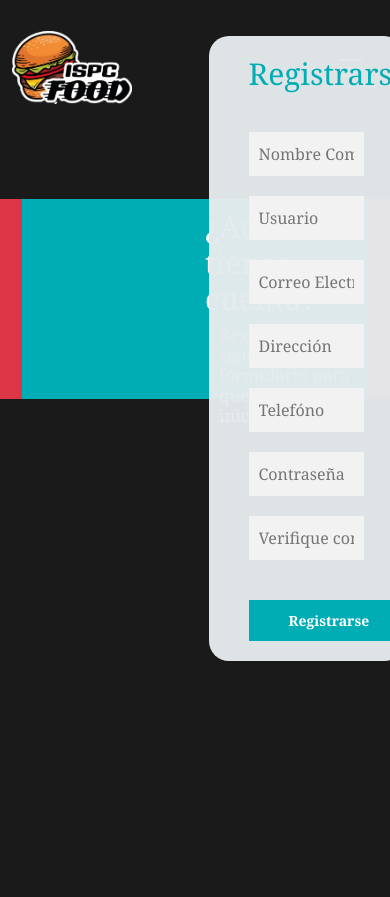
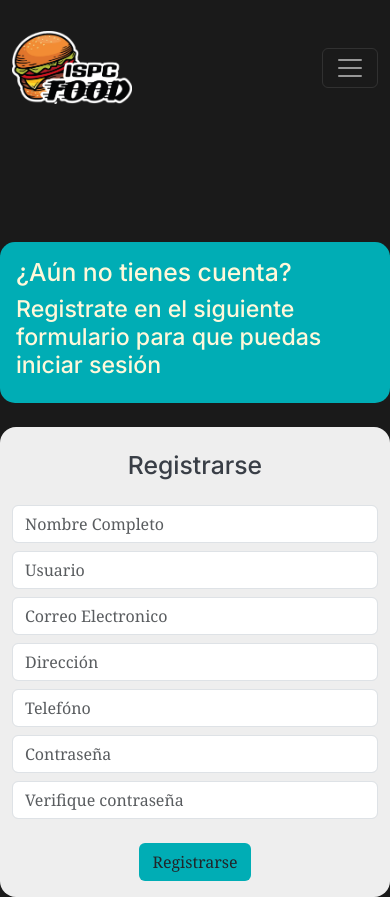
Before and after one commit to moispc/fullstack2023, a plain HTML site: page frontend/registro.html in a window 390 px wide. Before the commit the page ends 844 px from the top, so only its background shows below. Drawn offline with nearby package versions, Linux system fonts and the light colour scheme.

Commit message:
fix: responsive login and register

```diff
--- a/frontend/registro.html
+++ b/frontend/registro.html
@@ -70,49 +70,38 @@
 
 
 
-        <!-- <nav class="nav_barra">
-            <a href="index.html" class="nav_link">Inicio</a>
-            <a href="#nosotros" class="nav_link">Nosotros</a>
-            <a href="#carta" class="nav_link">Carta</a>
-            <a href="#contacto" class="nav_link">Contacto</a>
-            <a href="#PideYa" class="nav_link">Pide Ya!</a>
-            <div class="nav_login">
-                <a href="../frontend/login.html" class="nav_link" target="_blank">Ingresar</a>
-                <a href="../frontend/registro.html" class="nav_link" target="_blank">Soy nuevo</a>
-            </div> -->
-            <!-- <a href="#">IR SECCIÓN 2</a>
-            <a href="#">IR SECCIÓN 3</a> -->
-        <!-- </nav> -->
-
-        <!-- <div><img src="/img/empanda portada.png" alt="empanada portada"></div> -->
     </header>
 
 
+<main class="container">
 
 
-    <div class="contenedor__todo bg-danger container">
+    <div class="contenedor__todo row">
 
-        <div class="caja__principal">
-            <div class="caja__principal-registro">
+        <div class="caja__principal col-12 col-md-6 px-0 order-1 order-md-2 mb-4 ">
+            <div class="caja__principal-registro bg-color-secundario p-3 inter">
                 <h2>¿Aún no tienes cuenta?</h2>
                 <h3>Registrate en el siguiente formulario para que puedas iniciar sesión</h3>
             </div>
         </div>
+
+        <div class="contenedor__registro col-12 col-md-6 bg-color-primario rounded-4 order-2  order-md-1">
+            <form action="" class="formulario__Registro">
+                <h2 class="text-color-terciario inter text-center my-4">Registrarse</h2>
+                <input type="text" class="form-control my-2"  name="nombre" placeholder="Nombre Completo" >
+                <input type="text" class="form-control my-2"  name="Usuario"  placeholder="Usuario" >
+                <input type="email" class="form-control my-2"  name="email" placeholder="Correo Electronico" >
+                <input type="text" class="form-control my-2"  name="Dirección" placeholder="Dirección" >
+                <input type="tel" class="form-control my-2"  name="tel" placeholder="Telefóno" >
+                <input type="password" class="form-control my-2"  name="contraseña" placeholder="Contraseña">
+                <input type="password" class="form-control my-2"  name="contraseña2" placeholder="Verifique contraseña">
+                <div class="d-flex justify-content-center">
+                    <button class="btn bg-color-secundario my-3">Registrarse</button>
+                </div>
+            </form>
+        </div>
     </div>
-
-    <div class="contenedor__registro">
-        <form action="" class="formulario__Registro">
-        <h2>Registrarse</h2>
-        <input type="text" name="nombre" placeholder="Nombre Completo" >
-        <input type="text" name="Usuario"  placeholder="Usuario" >
-        <input type="email" name="email" placeholder="Correo Electronico" >
-        <input type="text" name="Dirección" placeholder="Dirección" >
-        <input type="tel" name="tel" placeholder="Telefóno" >
-        <input type="password" name="contraseña" placeholder="Contraseña">
-        <input type="password" name="contraseña2" placeholder="Verifique contraseña">
-        <button>Registrarse</button>
-    </form>
-     </div>
-        </div>
-    </body>
+</main>
+</div>
+</body>
     </html>
--- a/frontend/styles/login.css
+++ b/frontend/styles/login.css
@@ -19,27 +19,19 @@ ejemplo:     <color: var(--color-primario);>
 
     .contenedor__registro{
 
-    position: absolute;
-top: -40%;
-    left: 25%;
-    right: 40%;
-    width: 50%;
-    max-width: 380px;
 
- }
-  .body{
-    background-color:#393E46;
+      max-width: 390px;
 
     }
 
+
     .contenedor__registro form{
-    width: 100%;
-    margin: auto;
-    margin-top:500px;
-    margin-left: 150px;
+
+      margin-left: auto;
+      margin-right: auto;
+
       padding: 20px 40px;
       background:  #e6ebedef;
-    position: absolute;
       border-radius: 20px;
     }
 
@@ -61,7 +53,7 @@ top: -40%;
     }
     .contenedor__registro form button{
       padding: 10px 40px;
-    margin-top: 40px;
+      margin: 40px 2px 0;
       border: none;
       font-size: 14px;
       background: #00ADB5;;
@@ -69,14 +61,6 @@ top: -40%;
       cursor: pointer;
       color: white;
       outline: none;
-  }
-
-  @media (width <= 768px) {
-    .header_basic{
-        flex-direction: column;
+      width: 146px;
 
     }
-nav a{
-    font-size:20px;
-}
-}
--- a/frontend/styles/registro.css
+++ b/frontend/styles/registro.css
@@ -9,18 +9,28 @@ var(--color-cuaternario)
 ejemplo:     <color: var(--color-primario);>
 */
 
-body{
-    background-color:#393E46;
+
+
+.caja__principal-registro{
+    margin-top: 30%;
+    border-radius: 15px;
 }
 
-      .contenedor__todo{
-        width: 100%;
-        position: relative;
+@media only screen and (min-width: 768px) {
+    .caja__principal-registro{
+        border-top-left-radius : 0px;
+        border-bottom-left-radius : 0px;
 
     }
 
+}
 
-    .caja__principal{
+
+
+
+
+/*
+.caja__principal{
     margin: 10px;
         width:-300px ;
         height: 200px;
@@ -30,7 +40,7 @@ body{
         -webkit-backdrop-filter: blur(10px);
         backdrop-filter: blur(10px);
         background-color: #00ADB5;
-     margin-top: 20%;
+        margin-top: 20%;
 
 
     }
@@ -106,3 +116,5 @@ top: -55%;
     color: white;
     outline: none;
 }
+
+ */
```
Also changed, not shown: frontend/login.html (+10 -29 lines). Lines whose indentation alone changed are shown as unchanged.
